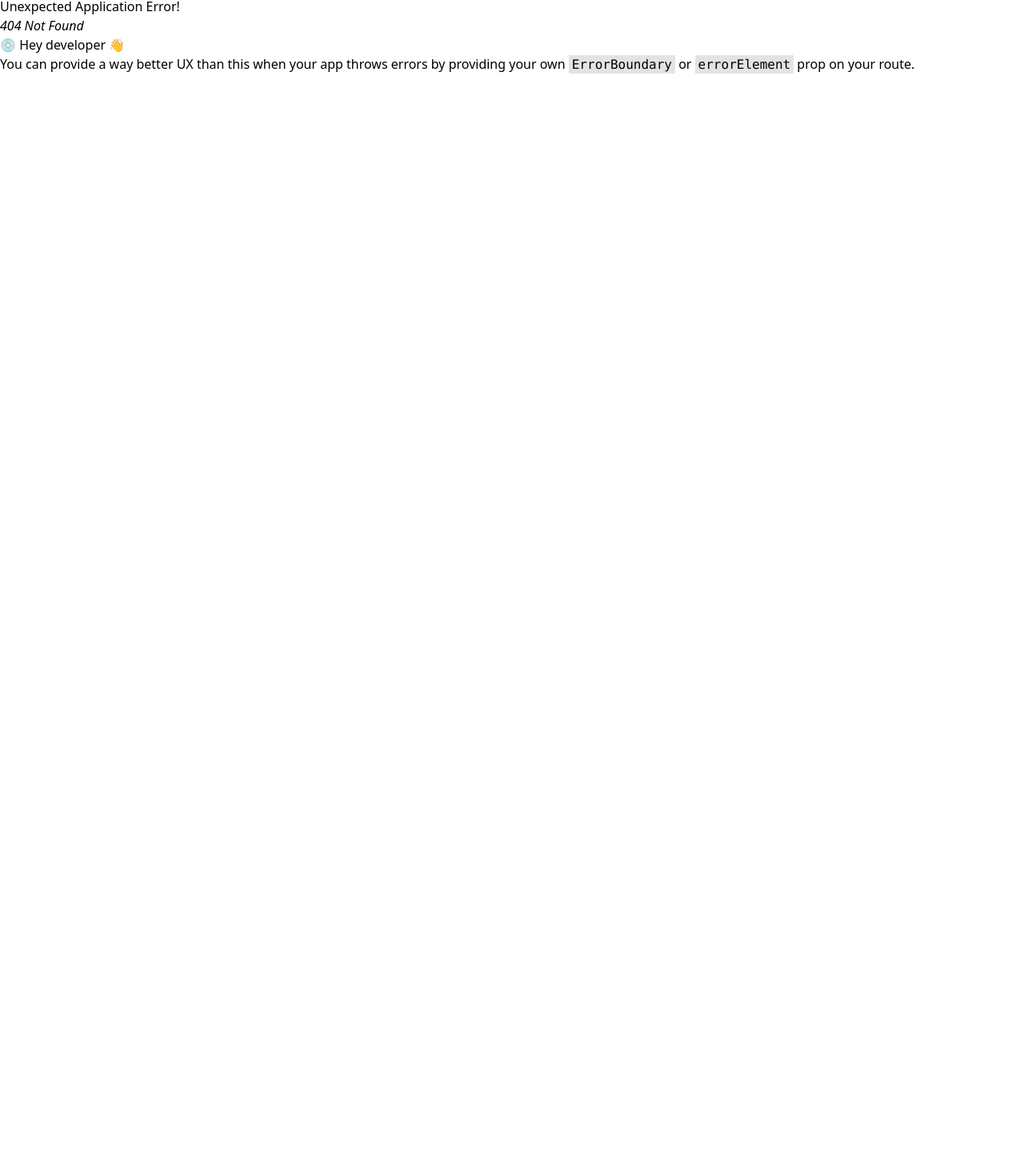
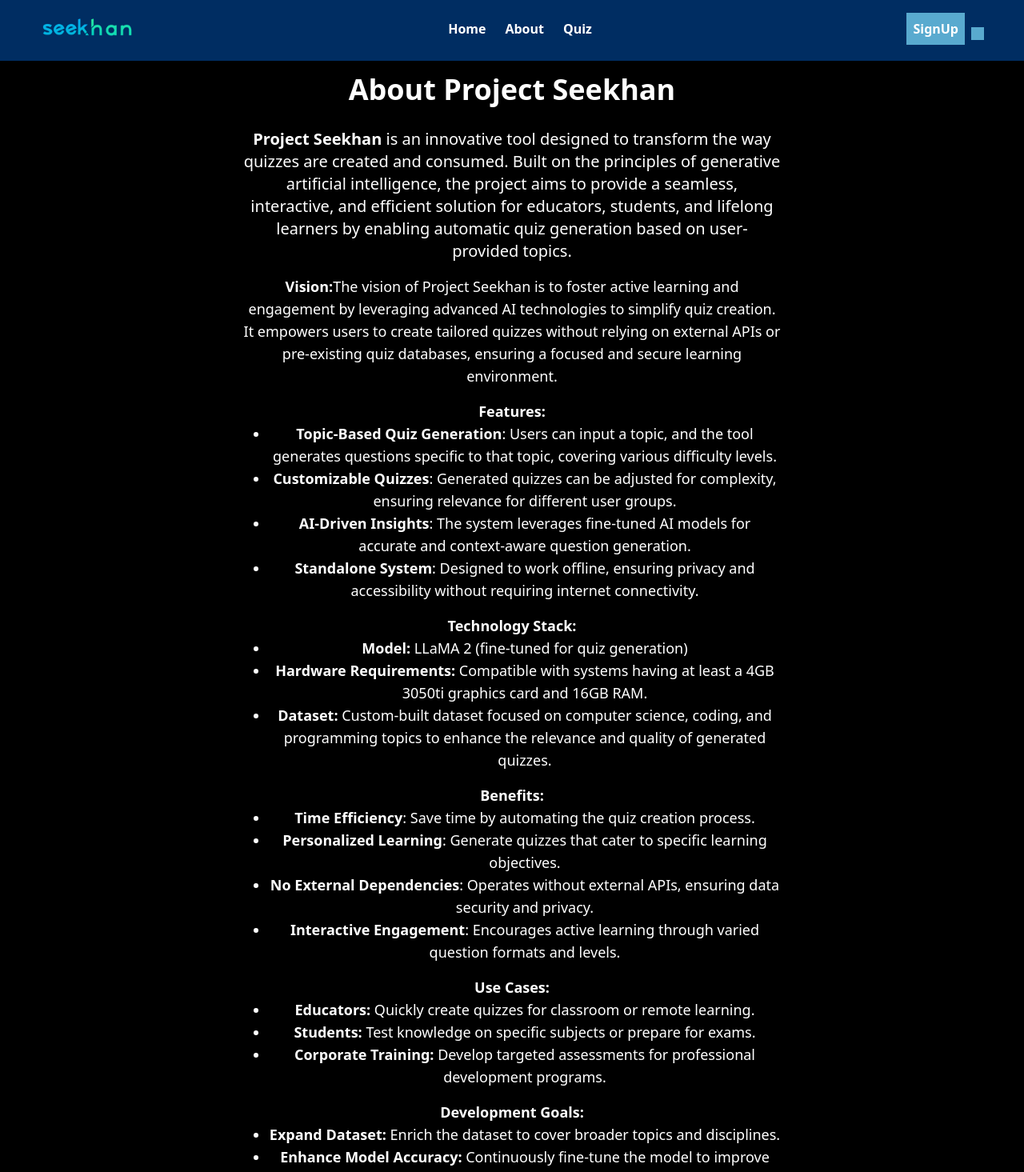
Before and after one commit to nishit009/seekhanApp, a React (Vite) app in the folder seekhan/: page /about in a window 1280 px wide. Before the commit this address had no page. Shown: the part 4-1469 px from the top of the page at 80% size. Before the commit the page ends 800 px from the top, so only its background shows below. Built offline with nearby package versions, Linux system fonts and the light colour scheme.

Commit message:
added about page

```diff
--- /dev/null
+++ b/seekhan/src/components/About.jsx
@@ -0,0 +1,86 @@
+import NavBar from "./NavBar";
+import Footer from "./Footer";
+import imagepath from "./assets/projectseekhan_logo.png";
+
+function About() {
+  return (
+    <>
+      <header className="w-full h-auto bg-black flex items-center justify-center">
+        <div className="relative flex flex-col items-center">
+            <p className="mt-4 text-white text-4xl font-semibold">
+            About Project Seekhan
+            </p>
+        </div>
+        </header>
+
+
+      {/* Scrollable Content Section */}
+      <div className="bg-black py-8 px-4 min-h-screen overflow-y-auto" style={{ marginTop: '-20px' }}>
+        <div className="max-w-2xl mx-auto text-white">
+          <p className="mt-4 text-xl font-medium text-center">
+            <strong>Project Seekhan</strong> is an innovative tool designed to transform the way quizzes are created and consumed. Built on the principles of generative artificial intelligence, the project aims to provide a seamless, interactive, and efficient solution for educators, students, and lifelong learners by enabling automatic quiz generation based on user-provided topics.
+          </p>
+
+          <p className="mt-4 text-lg font-medium text-center">
+            <strong>Vision:</strong>
+            The vision of Project Seekhan is to foster active learning and engagement by leveraging advanced AI technologies to simplify quiz creation. It empowers users to create tailored quizzes without relying on external APIs or pre-existing quiz databases, ensuring a focused and secure learning environment.
+          </p>
+
+          <p className="mt-4 text-lg font-medium text-center">
+            <strong>Features:</strong>
+            <ul className="list-disc pl-8">
+              <li><strong>Topic-Based Quiz Generation</strong>: Users can input a topic, and the tool generates questions specific to that topic, covering various difficulty levels.</li>
+              <li><strong>Customizable Quizzes</strong>: Generated quizzes can be adjusted for complexity, ensuring relevance for different user groups.</li>
+              <li><strong>AI-Driven Insights</strong>: The system leverages fine-tuned AI models for accurate and context-aware question generation.</li>
+              <li><strong>Standalone System</strong>: Designed to work offline, ensuring privacy and accessibility without requiring internet connectivity.</li>
+            </ul>
+          </p>
+
+          <p className="mt-4 text-lg font-medium text-center">
+            <strong>Technology Stack:</strong>
+            <ul className="list-disc pl-8">
+              <li><strong>Model:</strong> LLaMA 2 (fine-tuned for quiz generation)</li>
+              <li><strong>Hardware Requirements:</strong> Compatible with systems having at least a 4GB 3050ti graphics card and 16GB RAM.</li>
+              <li><strong>Dataset:</strong> Custom-built dataset focused on computer science, coding, and programming topics to enhance the relevance and quality of generated quizzes.</li>
+            </ul>
+          </p>
+
+          <p className="mt-4 text-lg font-medium text-center">
+            <strong>Benefits:</strong>
+            <ul className="list-disc pl-8">
+              <li><strong>Time Efficiency</strong>: Save time by automating the quiz creation process.</li>
+              <li><strong>Personalized Learning</strong>: Generate quizzes that cater to specific learning objectives.</li>
+              <li><strong>No External Dependencies</strong>: Operates without external APIs, ensuring data security and privacy.</li>
+              <li><strong>Interactive Engagement</strong>: Encourages active learning through varied question formats and levels.</li>
+            </ul>
+          </p>
+
+          <p className="mt-4 text-lg font-medium text-center">
+            <strong>Use Cases:</strong>
+            <ul className="list-disc pl-8">
+              <li><strong>Educators:</strong> Quickly create quizzes for classroom or remote learning.</li>
+              <li><strong>Students:</strong> Test knowledge on specific subjects or prepare for exams.</li>
+              <li><strong>Corporate Training:</strong> Develop targeted assessments for professional development programs.</li>
+            </ul>
+          </p>
+
+          <p className="mt-4 text-lg font-medium text-center">
+            <strong>Development Goals:</strong>
+            <ul className="list-disc pl-8">
+              <li><strong>Expand Dataset:</strong> Enrich the dataset to cover broader topics and disciplines.</li>
+              <li><strong>Enhance Model Accuracy:</strong> Continuously fine-tune the model to improve question relevance and quality.</li>
+              <li><strong>User-Friendly Interface:</strong> Develop an intuitive interface for ease of use by non-technical users.</li>
+            </ul>
+          </p>
+
+          <p className="mt-4 text-xl font-semibold text-center">
+            Project Seekhan is your gateway to smarter learning. With cutting-edge AI at its core, it transforms learning experiences by making quiz creation simple, effective, and interactive. Together, let's redefine the future of education.
+          </p>
+        </div>
+      </div>
+
+    </>
+  );
+}
+
+export default About;
--- a/seekhan/src/components/Quiz.jsx
+++ b/seekhan/src/components/Quiz.jsx
@@ -14,9 +14,9 @@
     window.location.href = "VoiceRag";
   };
   return (
-    <div className="w-full h-screen bg-gray-900 flex items-center justify-center">
-      <div className="w-[400px] md:w-[700px] lg:w-[1000px] h-screen bg-gray-800 flex items-center justify-center">
-        <div className="lg:w-[800px] h-[500px] bg-gray-900 rounded-xl flex items-center justify-center">
+    <div className="w-full h-screen bg-gray-900 flex items-center justify-center flex-col">
+  <p className="text-white text-4xl font-semibold mb-8">Choose an Option</p>
+
       <div className="lg:w-[795px] h-[495px] bg-gray-800 rounded-xl hover:bg-gray-900 flex flex-row flex-wrap items-center justify-center gap-x-2">
         <div className="lg:w-[200px] h-[300px] bg-gray-900 rounded-xl flex justify-center items-center">
           <div className="lg:w-[195px] h-[295px] bg-gray-800 rounded-xl hover:bg-gray-900">
@@ -53,8 +53,7 @@
         </div>
       </div>
     </div>
-      </div>
-    </div>
+
   );
 }
 
--- a/seekhan/src/main.jsx
+++ b/seekhan/src/main.jsx
@@ -7,6 +7,7 @@
 import { RouterProvider, createBrowserRouter } from "react-router-dom";
 import Layout from "./Layout.jsx";
 import Quiz from "./components/Quiz.jsx";
+import About from "./components/About.jsx";
 import Login from "./components/Login.jsx";
 import Signup from "./components/Signup.jsx";
 import Rag from "./components/quizComponents/Rag.jsx";
@@ -29,6 +30,10 @@
       {
         path: "",
         element: <Home />,
+      },
+      {
+        path: "about",
+        element: <About />
       },
       {
         path: "Login",
```
Lines whose indentation alone changed are shown as unchanged.
